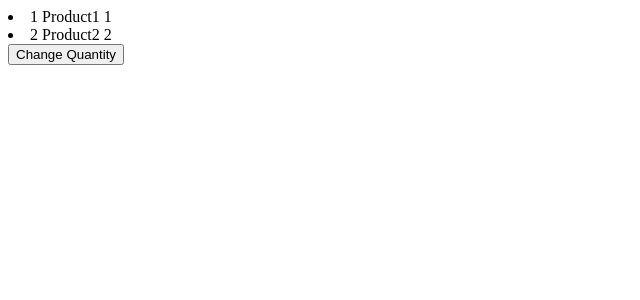
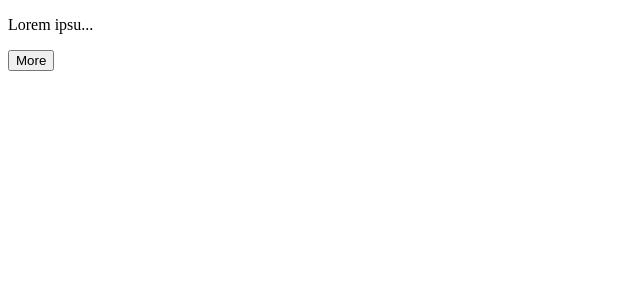
Before and after one commit to YashPatel50/react-training-app, a React (Vite) app: page / in a window 1280 px wide. Shown: the top 300 px of the page, without its empty margins (0-640 px from the left). Built offline with nearby package versions, Linux system fonts and the light colour scheme.

Commit message:
Excersise with updating text

```diff
--- a/src/App.tsx
+++ b/src/App.tsx
@@ -1,7 +1,4 @@
-import { useState } from "react";
-import NavBar from "./Components/NavBar";
-import Cart from "./Components/Cart";
-import { produce } from "immer";
+import ExpendableText from "./Components/ExpendableText";
 
 function App() {
   //Item list for ListGroup
@@ -94,22 +91,22 @@ function App() {
   //   setPizza({ ...pizza, toppings: [...pizza.toppings, "Cheese"] });
   // };
 
-  const [cart, setCart] = useState({
-    discount: 0.1,
-    items: [
-      { id: 1, title: "Product1", quantity: 1 },
-      { id: 2, title: "Product2", quantity: 2 },
-    ],
-  });
+  // const [cart, setCart] = useState({
+  //   discount: 0.1,
+  //   items: [
+  //     { id: 1, title: "Product1", quantity: 1 },
+  //     { id: 2, title: "Product2", quantity: 2 },
+  //   ],
+  // });
 
-  const handleClick = () => {
-    setCart(
-      produce((draft) => {
-        const changingItem = draft.items.find((item) => item.id === 1);
-        if (changingItem) changingItem.quantity = 2;
-      })
-    );
-  };
+  // const handleClick = () => {
+  //   setCart(
+  //     produce((draft) => {
+  //       const changingItem = draft.items.find((item) => item.id === 1);
+  //       if (changingItem) changingItem.quantity = 2;
+  //     })
+  //   );
+  // };
 
   return (
     // 1. Using List Groups
@@ -187,14 +184,23 @@ function App() {
     //   <button onClick={handleClick}>Add Cheese</button>
     // </>
 
-    <>
-      {cart.items.map((item) => (
-        <li>
-          {item.id} {item.title} {item.quantity}
-        </li>
-      ))}
-      <button onClick={handleClick}>Change Quantity</button>
-    </>
+    //9. Using Immer to update quanitty
+    // <>
+    //   {cart.items.map((item) => (
+    //     <li>
+    //       {item.id} {item.title} {item.quantity}
+    //     </li>
+    //   ))}
+    //   <button onClick={handleClick}>Change Quantity</button>
+    // </>
+    <div>
+      <ExpendableText maxChars={10}>
+        Lorem ipsum, dolor sit amet consectetur adipisicing elit. Fugiat
+        dignissimos eos, officiis vero cupiditate iure nihil ratione provident,
+        quam exercitationem harum illum accusamus fuga et quisquam consectetur
+        facere sint totam!
+      </ExpendableText>
+    </div>
   );
 }
 
--- /dev/null
+++ b/src/Components/ExpendableText.tsx
@@ -0,0 +1,29 @@
+import { useState } from "react";
+
+interface Props {
+  maxChars: number;
+  children: string;
+}
+
+const ExpendableText = ({ maxChars = 100, children }: Props) => {
+  //Example of state for expendable text
+  const [expanded, setExpanded] = useState(false);
+
+  //Don't need button if the text is shorter than max length allowed
+  if (children.length <= maxChars) return <p>{children}</p>;
+
+  //Save shortened text
+  const shortenedText = children.substring(0, maxChars);
+  return (
+    <>
+      {/* Check if expanded is true to show shortened or long text*/}
+      {expanded ? <p>{children}</p> : <p>{shortenedText}...</p>}{" "}
+      {/* if button is pressed set expanded to opposite value*/}
+      <button onClick={() => setExpanded(!expanded)}>
+        {expanded ? "Less" : "More"}
+      </button>
+    </>
+  );
+};
+
+export default ExpendableText;
```
